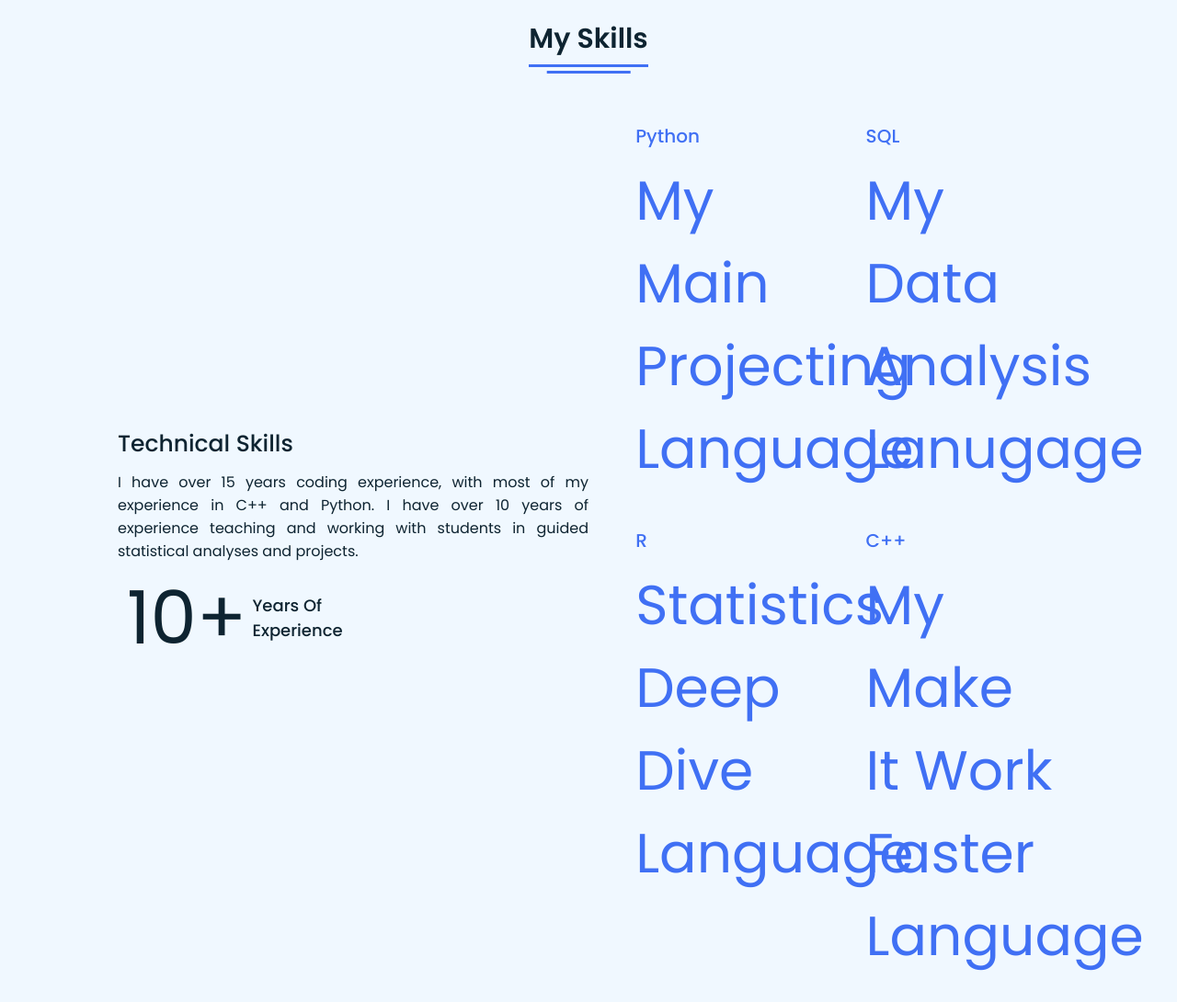
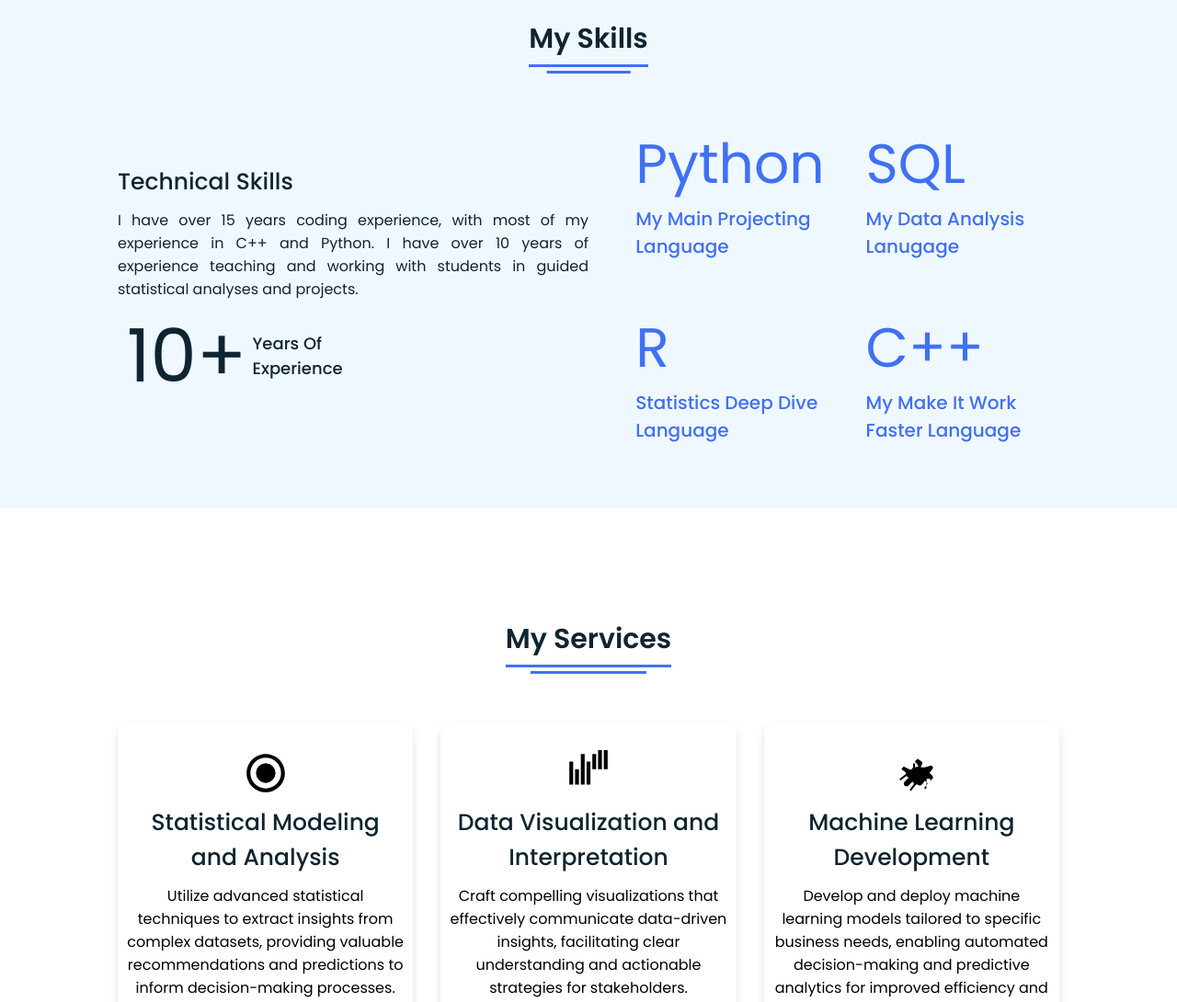
Before and after one commit to Tim-The-Wilson/tim-wilson.github.io, a plain HTML site: page index.html in a window 1280 px wide. Shown: the part 1520-2610 px from the top of the page at 92% size. Drawn offline with Linux system fonts and the light colour scheme.

Commit message:
Update index.html

```diff
--- a/index.html
+++ b/index.html
@@ -93,20 +93,20 @@
      </div>
      <div class="boxes">
        <div class="box">
-         <div class="topic">Python</div>
-         <div class="per">My Main Projecting Language</div>
+         <div class="per">Python</div>
+         <div class="topic">My Main Projecting Language</div>
        </div>
        <div class="box">
-         <div class="topic">SQL</div>
-         <div class="per">My Data Analysis Lanugage</div>
+         <div class="per">SQL</div>
+         <div class="topic">My Data Analysis Lanugage</div>
        </div>
        <div class="box">
-         <div class="topic">R</div>
-         <div class="per">Statistics Deep Dive Language</div>
+         <div class="per">R</div>
+         <div class="topic">Statistics Deep Dive Language</div>
        </div>
        <div class="box">
-         <div class="topic">C++</div>
-         <div class="per">My Make It Work Faster Language</div>
+         <div class="per">C++</div>
+         <div class="topic">My Make It Work Faster Language</div>
        </div>
      </div>
    </div>
```
